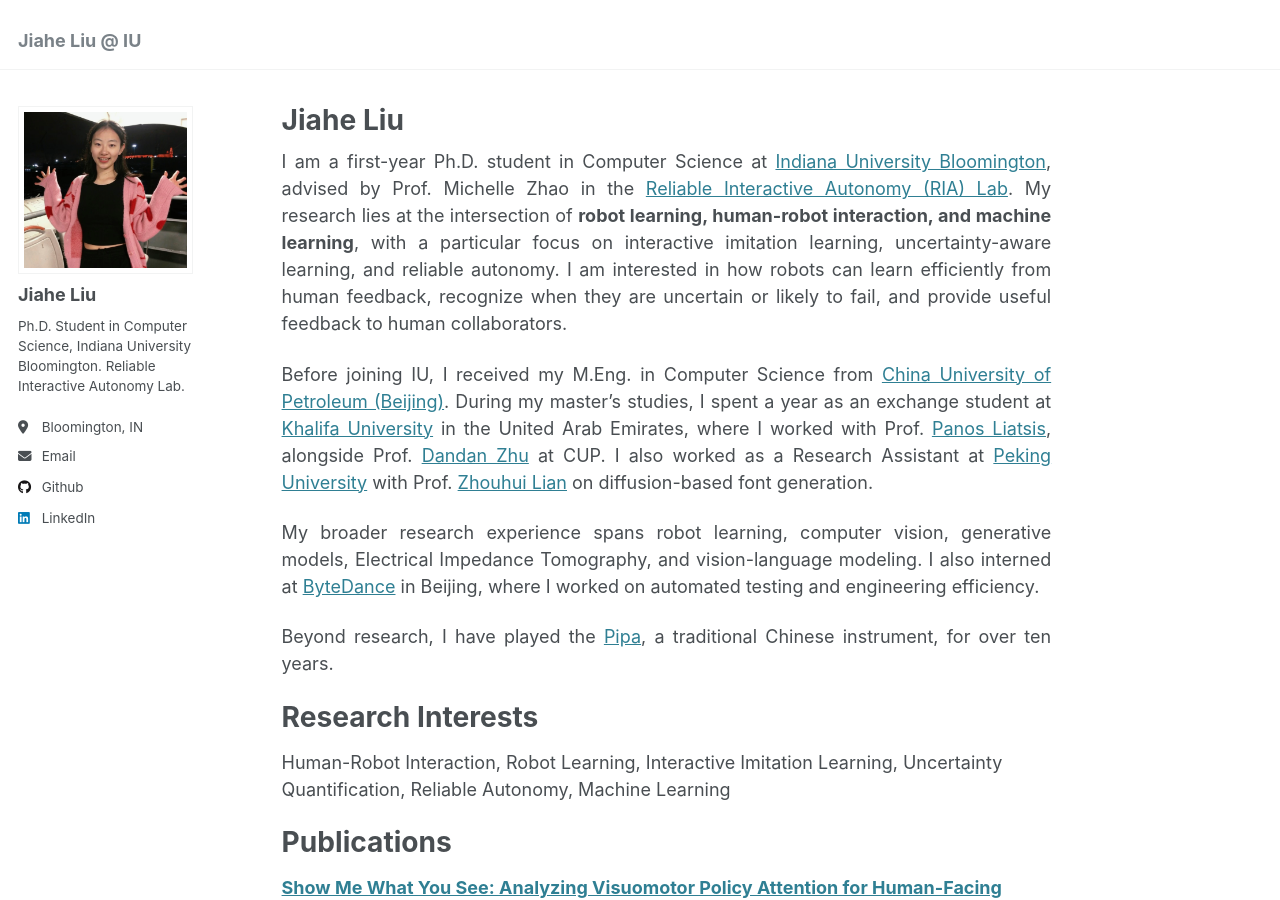
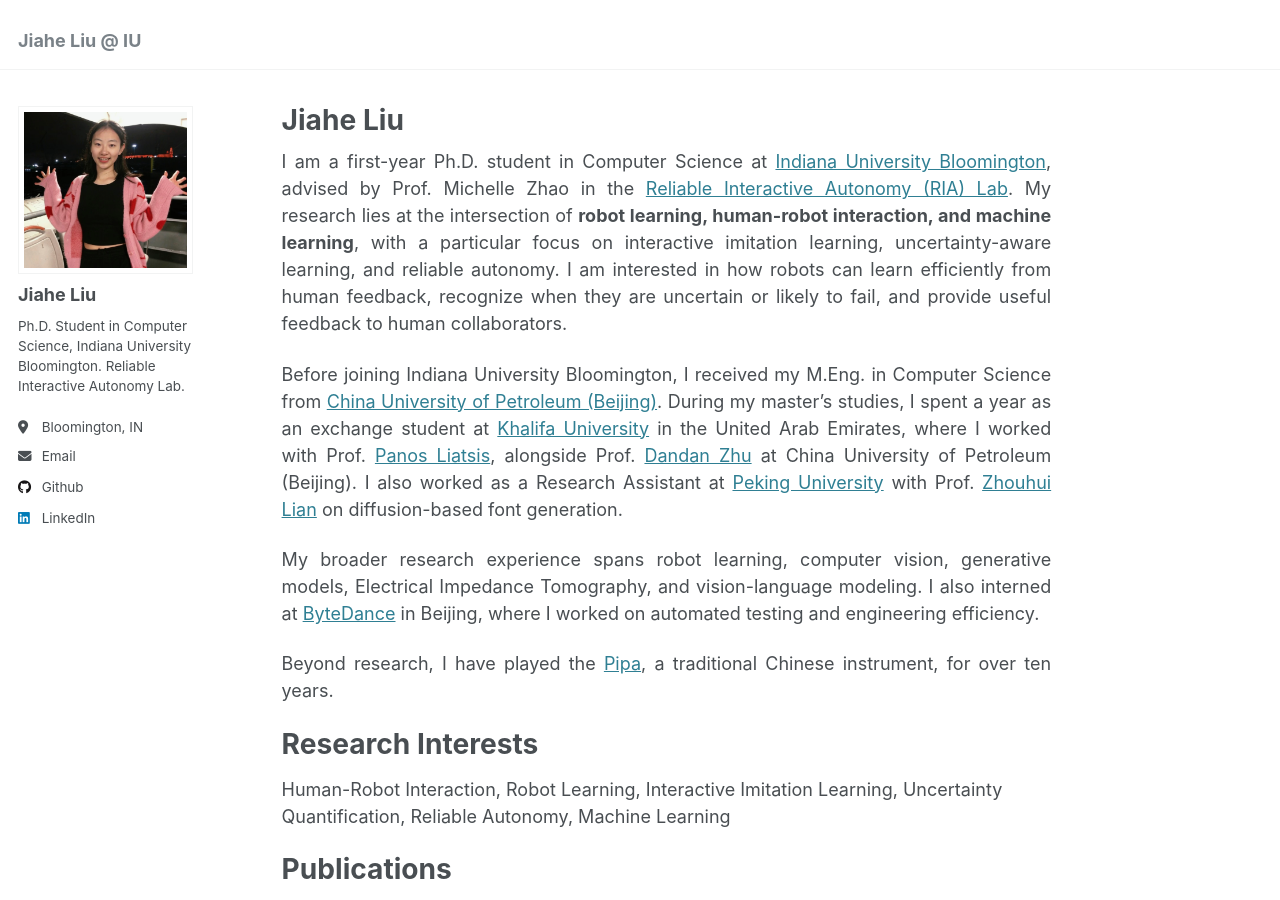
Before and after one commit to jiahe-liu/jiahe-liu.github.io, a Jekyll site: the page built from _pages/about.md, in a window 1280 px wide and 900 px high. Built offline with Jekyll 4.4.1, drawn with Linux system fonts in a browser that asks for light colours.

Commit message:
Use full university names on homepage

```diff
--- a/_pages/about.md
+++ b/_pages/about.md
@@ -11,7 +11,7 @@ redirect_from:
 
 I am a first-year Ph.D. student in Computer Science at [Indiana University Bloomington](https://bloomington.iu.edu/), advised by Prof. Michelle Zhao in the [Reliable Interactive Autonomy (RIA) Lab](https://reliable-interactive-autonomy-lab.github.io/). My research lies at the intersection of **robot learning, human-robot interaction, and machine learning**, with a particular focus on interactive imitation learning, uncertainty-aware learning, and reliable autonomy. I am interested in how robots can learn efficiently from human feedback, recognize when they are uncertain or likely to fail, and provide useful feedback to human collaborators.
 
-Before joining IU, I received my M.Eng. in Computer Science from [China University of Petroleum (Beijing)](https://www.cup.edu.cn/cupai/index.htm). During my master's studies, I spent a year as an exchange student at [Khalifa University](https://www.ku.ac.ae/department/department-of-computer-science#about) in the United Arab Emirates, where I worked with Prof. [Panos Liatsis](https://www.ku.ac.ae/college-people/panos-liatsis), alongside Prof. [Dandan Zhu](https://www.cup.edu.cn/cupai/szdw/jsml/856a0903b2ea4e78a1e6001ba846b9d3.htm) at CUP. I also worked as a Research Assistant at [Peking University](https://english.pku.edu.cn/) with Prof. [Zhouhui Lian](https://www.wict.pku.edu.cn/zlian/) on diffusion-based font generation.
+Before joining Indiana University Bloomington, I received my M.Eng. in Computer Science from [China University of Petroleum (Beijing)](https://www.cup.edu.cn/cupai/index.htm). During my master's studies, I spent a year as an exchange student at [Khalifa University](https://www.ku.ac.ae/department/department-of-computer-science#about) in the United Arab Emirates, where I worked with Prof. [Panos Liatsis](https://www.ku.ac.ae/college-people/panos-liatsis), alongside Prof. [Dandan Zhu](https://www.cup.edu.cn/cupai/szdw/jsml/856a0903b2ea4e78a1e6001ba846b9d3.htm) at China University of Petroleum (Beijing). I also worked as a Research Assistant at [Peking University](https://english.pku.edu.cn/) with Prof. [Zhouhui Lian](https://www.wict.pku.edu.cn/zlian/) on diffusion-based font generation.
 
 My broader research experience spans robot learning, computer vision, generative models, Electrical Impedance Tomography, and vision-language modeling. I also interned at [ByteDance](https://www.bytedance.com/en/) in Beijing, where I worked on automated testing and engineering efficiency.
 
```
